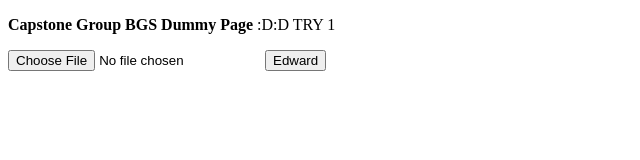
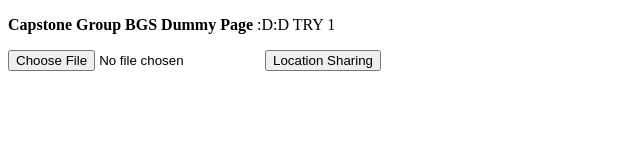
Before and after one commit to ESGFreelance/CapstoneBGS, a plain HTML site: page index.html in a window 1280 px wide. Shown: the whole page, without its empty margins (0-640 px from the left). Drawn offline with nearby package versions, Linux system fonts and the light colour scheme.

Commit message:
Update index.html

```diff
--- a/index.html
+++ b/index.html
@@ -25,7 +25,7 @@
 
 
     <button type="button" class="btn btn-primary" onclick="getData()">
-      Edward
+      Location Sharing
     </button>
 
     <p id="DisplayCoordinates"></p>
```
